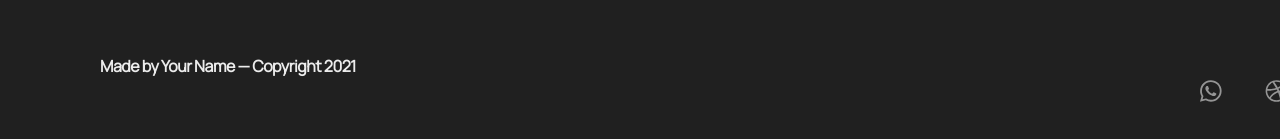
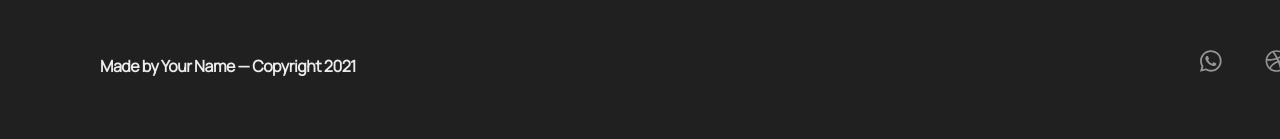
Before and after one commit to vorobec/liubomyr, a plain HTML site: page index.html in a window 1280 px wide. Shown: the part 4997-5136 px from the top of the page. After the commit the page ends 5109 px from the top, so only its background shows below. Drawn offline with Linux system fonts and the light colour scheme.

Commit message:
FHT
HFTH

```diff
--- a/style.css
+++ b/style.css
@@ -356,5 +356,5 @@ main{
 .social{
     display: flex;
     margin-bottom: 40px;
-    margin-top: ;
+    margin-top: -30px;
 }
```
